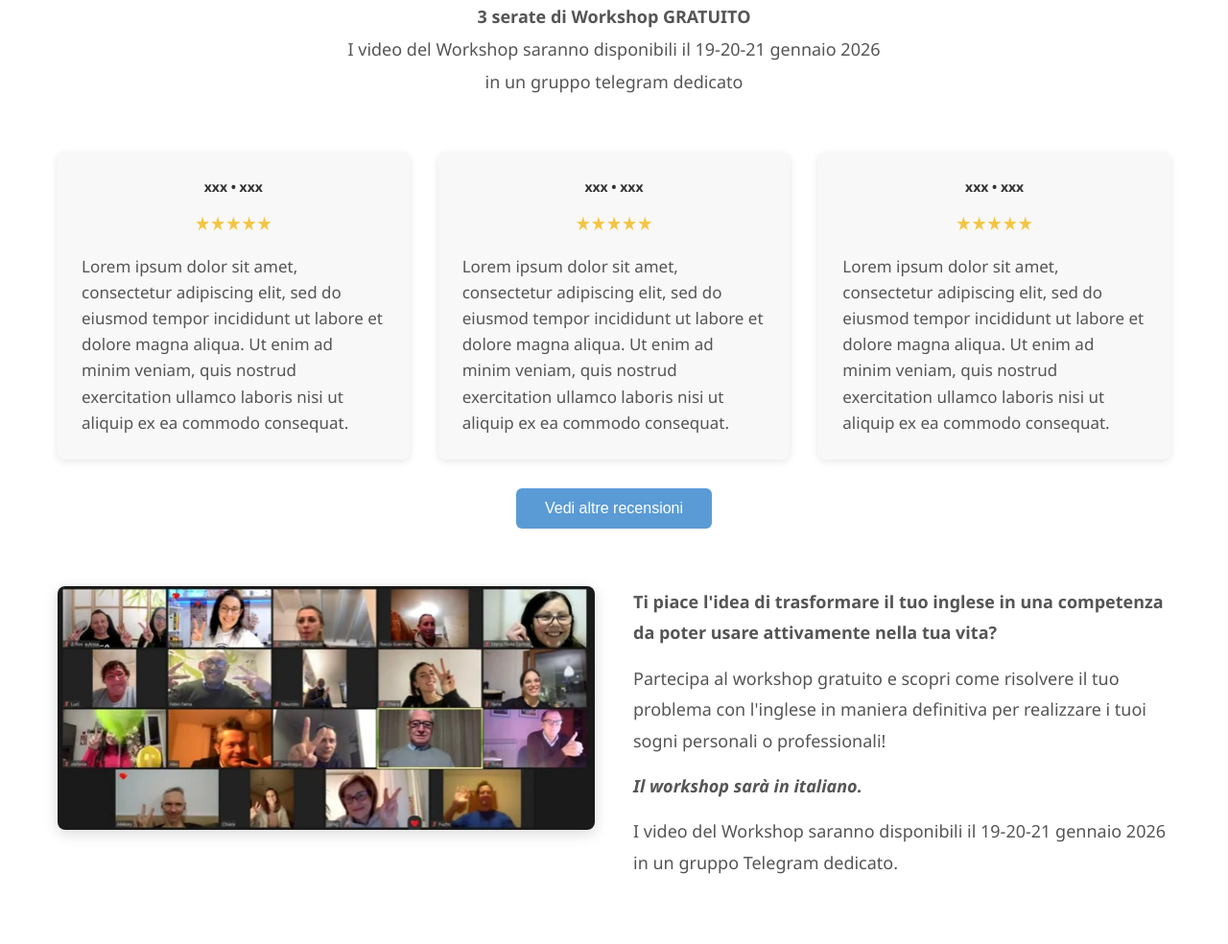
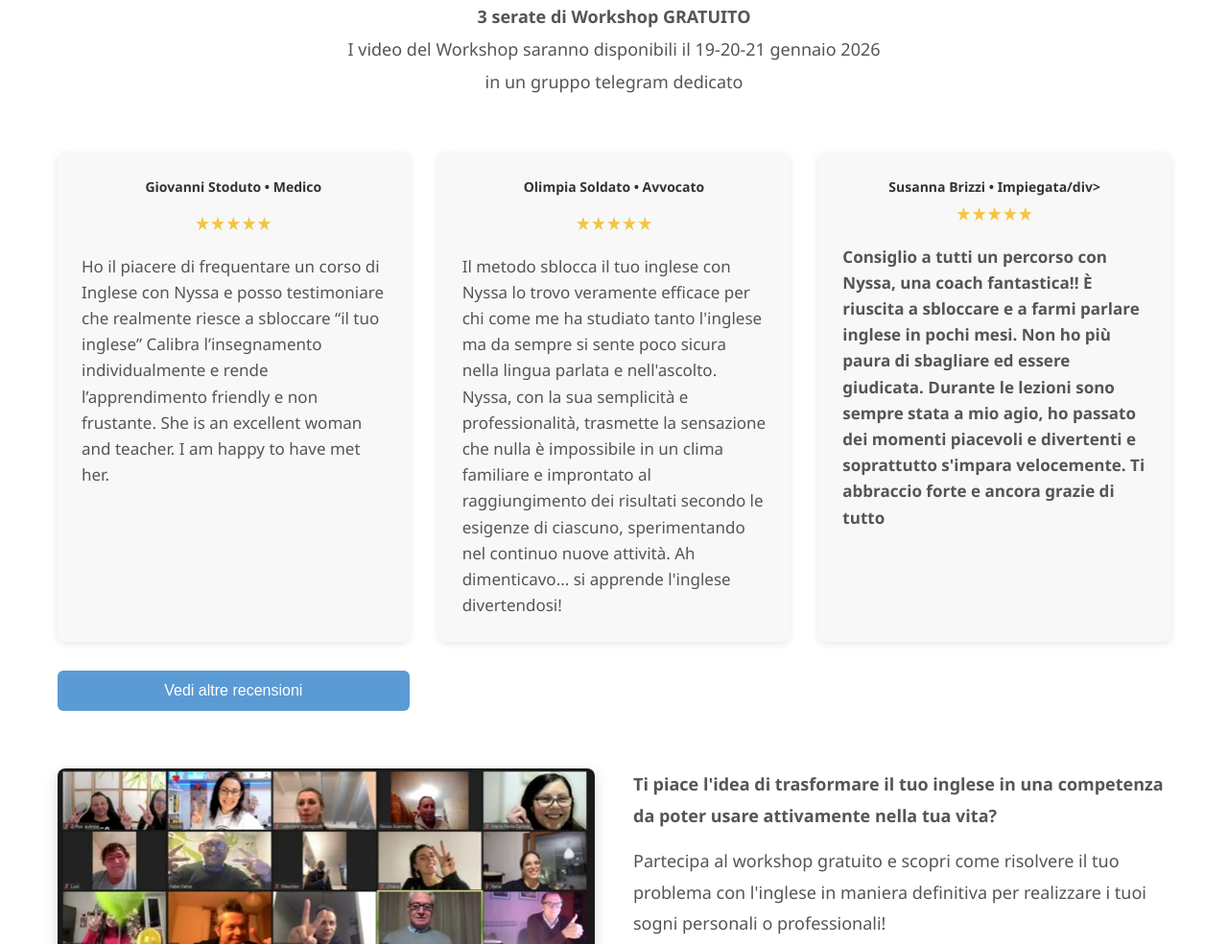
Before and after one commit to JamesC-07/The-Key-Academy-Website, a plain HTML site: page index.html in a window 1280 px wide. Shown: the part 1170-2154 px from the top of the page at 96% size. Drawn offline with Linux system fonts and the light colour scheme.

Commit message:
Aggiunte recensioni

```diff
--- a/index.html
+++ b/index.html
@@ -68,22 +68,22 @@
                 <div class="reviews-section">
                     <div class="reviews-container">
                         <div class="review-card active">
-                            <div class="review-header">xxx • xxx</div>
+                            <div class="review-header">Giovanni Stoduto • Medico</div>
                             <div class="review-stars">★★★★★</div>
-                            <p class="review-text">Lorem ipsum dolor sit amet, consectetur adipiscing elit, sed do eiusmod tempor incididunt ut labore et dolore magna aliqua. Ut enim ad minim veniam, quis nostrud exercitation ullamco laboris nisi ut aliquip ex ea commodo consequat.</p>
+                            <p class="review-text">Ho il piacere di frequentare un corso di Inglese con Nyssa e posso testimoniare che realmente riesce a sbloccare “il tuo inglese” Calibra l’insegnamento individualmente e rende l’apprendimento friendly e non frustante. She is an excellent woman and teacher. I am happy to have met her.</p>
                         </div>
                         <div class="review-card active">
-                            <div class="review-header">xxx • xxx</div>
+                            <div class="review-header">Olimpia Soldato • Avvocato</div>
                             <div class="review-stars">★★★★★</div>
-                            <p class="review-text">Lorem ipsum dolor sit amet, consectetur adipiscing elit, sed do eiusmod tempor incididunt ut labore et dolore magna aliqua. Ut enim ad minim veniam, quis nostrud exercitation ullamco laboris nisi ut aliquip ex ea commodo consequat.</p>
+                            <p class="review-text">Il metodo sblocca il tuo inglese con Nyssa lo trovo veramente efficace per chi come me ha studiato tanto l'inglese ma da sempre si sente poco sicura nella lingua parlata e nell'ascolto. Nyssa, con la sua semplicità e professionalità, trasmette la sensazione che nulla è impossibile in un clima familiare e improntato al raggiungimento dei risultati secondo le esigenze di ciascuno, sperimentando nel continuo nuove attività. Ah dimenticavo... si apprende l'inglese divertendosi!</p>
                         </div>
                         <div class="review-card active">
-                            <div class="review-header">xxx • xxx</div>
+                            <div class="review-header">Susanna Brizzi • Impiegata/div>
                             <div class="review-stars">★★★★★</div>
-                            <p class="review-text">Lorem ipsum dolor sit amet, consectetur adipiscing elit, sed do eiusmod tempor incididunt ut labore et dolore magna aliqua. Ut enim ad minim veniam, quis nostrud exercitation ullamco laboris nisi ut aliquip ex ea commodo consequat.</p>
+                            <p class="review-text">Consiglio a tutti un percorso con Nyssa, una coach fantastica!! È riuscita a sbloccare e a farmi parlare inglese in pochi mesi. Non ho più paura di sbagliare ed essere giudicata. Durante le lezioni sono sempre stata a mio agio, ho passato dei momenti piacevoli e divertenti e soprattutto s'impara velocemente. Ti abbraccio forte e ancora grazie di tutto</p>
                         </div>
                     </div>
-                    <button class="reviews-nav" id="nextReviews">Vedi altre recensioni</button>
+                    <button class="reviews-nav" id="nextReviews" href="https://share.google/ejRrbZAzJ6LS2qFBB">Vedi altre recensioni</button>
                 </div>
 
                 <!-- Workshop Info Grid -->
```
